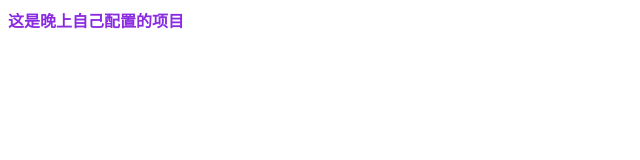
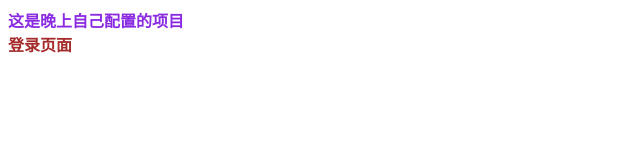
Before and after one commit to Linbaobao99/background, a Vue app: page /#/login in a window 1280 px wide. Shown: the top 160 px of the page, without its empty margins (0-640 px from the left). Built offline with nearby package versions, Linux system fonts and the light colour scheme.

Commit message:
组件----简单登录页面

```diff
--- a/package.json
+++ b/package.json
@@ -4,6 +4,7 @@
   "description": "",
   "main": "index.js",
   "scripts": {
+    "dev":"webpack-dev-server --open",
     "test": "echo \"Error: no test specified\" && exit 1"
   },
   "keywords": [],
--- a/src/component/App.vue
+++ b/src/component/App.vue
@@ -1,6 +1,7 @@
 <template>
     <div>
         {{val}}
+        <router-view></router-view>
     </div>
 </template>
 
--- a/src/component/login/Login.vue
+++ b/src/component/login/Login.vue
@@ -0,0 +1,21 @@
+<template>
+    <div>
+        {{val}}
+    </div>
+</template>
+
+<script>
+    export default {
+        data() {
+            return {
+                val: '登录页面'
+            }
+        },
+    }
+</script>
+
+<style scoped>
+div{
+    color: brown;
+}
+</style>
--- a/src/component/register/Register.vue
+++ b/src/component/register/Register.vue
@@ -0,0 +1,15 @@
+<template>
+    <div>
+
+    </div>
+</template>
+
+<script>
+    export default {
+
+    }
+</script>
+
+<style scoped>
+
+</style>
--- a/src/main.js
+++ b/src/main.js
@@ -2,7 +2,12 @@ import Vue from 'vue'
 
 import App from './component/App.vue'
 
+import router from './router'
+
+
+
 new Vue({
     el:'#app',
-    render: createElement => createElement(App)
+    render: createElement => createElement(App),
+    router:router
 })
--- /dev/null
+++ b/src/router/index.js
@@ -0,0 +1,13 @@
+import Vue from 'vue'
+import VueRouter from 'vue-router'
+import Login from '../component/login/Login.vue'
+import Register from '../component/register/Register.vue'
+
+Vue.use(VueRouter)
+
+export default new VueRouter({
+    routes:[
+        {name:'login',path:'/login',component:Login},
+        {name:'register',path:'/register',component:Register}
+    ]
+})
```
